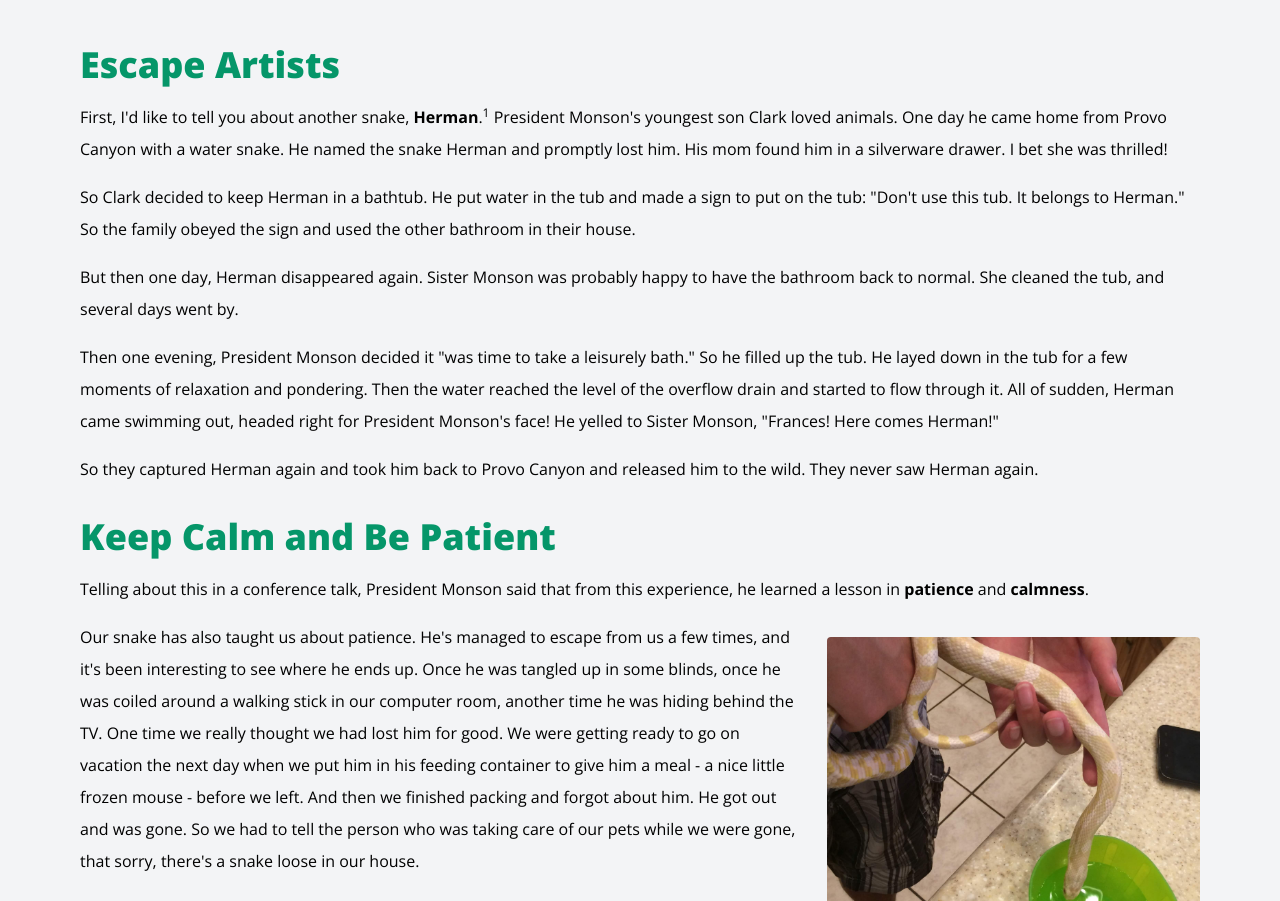
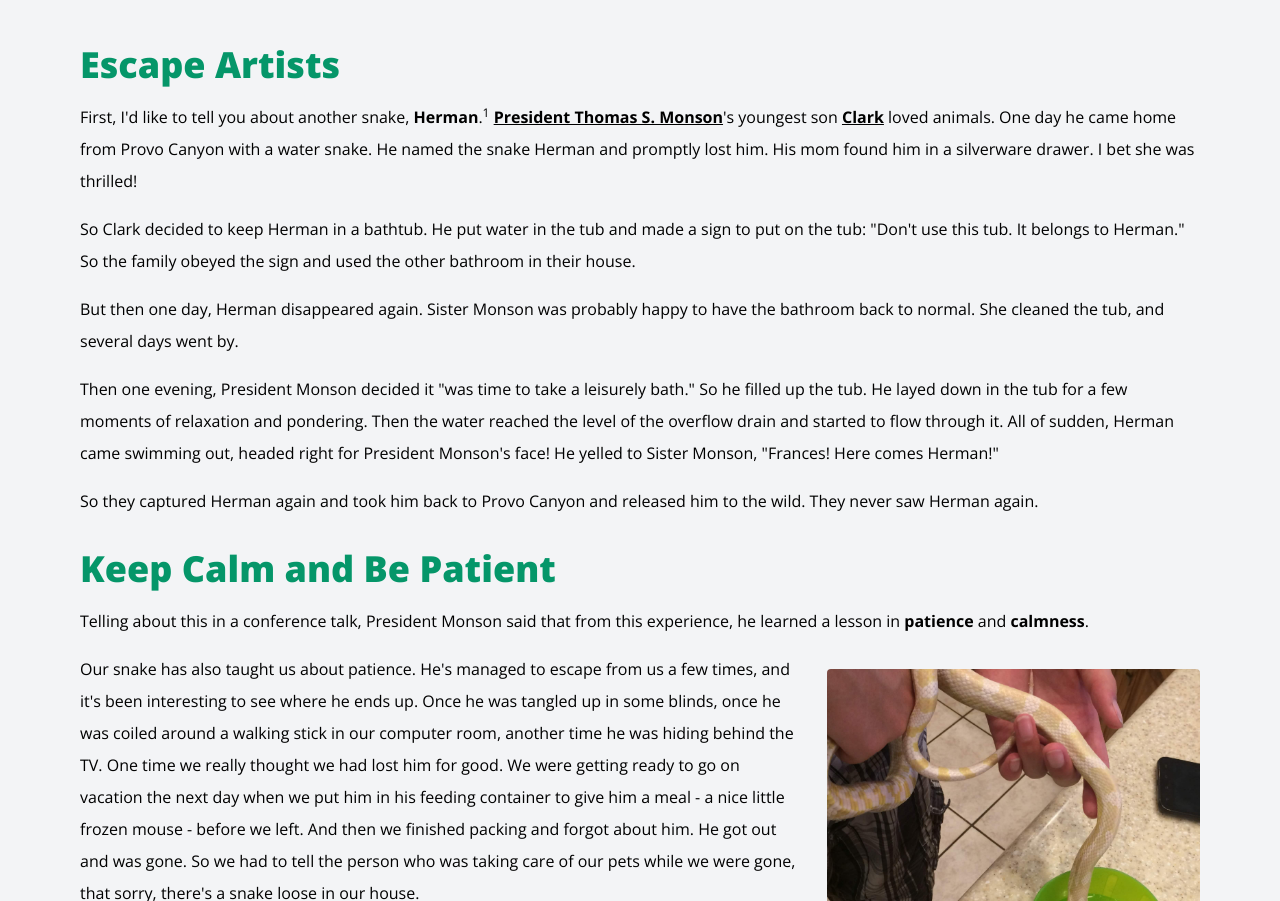
Before and after one commit to ethyl2/snake-lessons, a plain HTML site: page index.html in a window 1280 px wide. Shown: the part 1547-2448 px from the top of the page. Drawn offline with nearby package versions, Linux system fonts and the light colour scheme.

Commit message:
Adds two links for background of people mentioned

```diff
--- a/index.html
+++ b/index.html
@@ -99,7 +99,7 @@
             </section>
             <section class="py-4">
                 <h2 class="text-green-600 text-4xl pb-4 font-extrabold">Escape Artists</h2>
-                <p class="leading-loose mb-4">First, I'd like to tell you about another snake, <strong>Herman</strong>.<a class="hover:text-green-600" href="#source-1"><sup>1</sup></a> President Monson's youngest son Clark loved animals. One day he came home from Provo Canyon with a water snake. He named the snake Herman and promptly lost him. His mom found him in a silverware drawer. I bet she was thrilled!</p>
+                <p class="leading-loose mb-4">First, I'd like to tell you about another snake, <strong>Herman</strong>.<a class="hover:text-green-600" href="#source-1"><sup>1</sup></a> <a class="font-bold underline hover:text-green-600" href="https://www.churchofjesuschrist.org/church/leader/thomas-s-monson?lang=eng" target="_blank">President Thomas S. Monson</a>'s youngest son <a class="font-bold underline hover:text-green-600" href="https://www.fromthedesk.org/10-questions-with-clark-monson/" target="_blank">Clark</a> loved animals. One day he came home from Provo Canyon with a water snake. He named the snake Herman and promptly lost him. His mom found him in a silverware drawer. I bet she was thrilled!</p>
                 <p class="leading-loose mb-4">
                     So Clark decided to keep Herman in a bathtub. He put water in the tub and made a sign to put on the tub: "Don't use this tub. It belongs to Herman." So the family obeyed the sign and used the other bathroom in their house.
                 </p>
```
